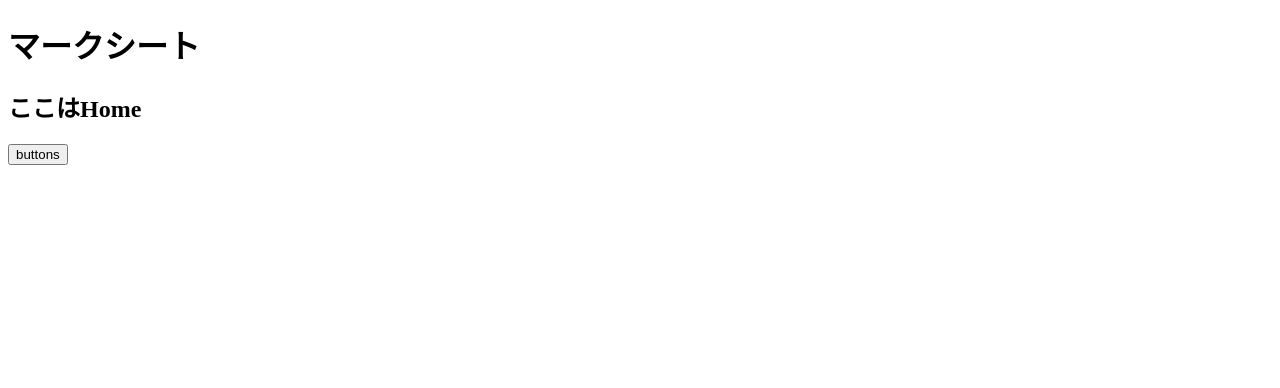
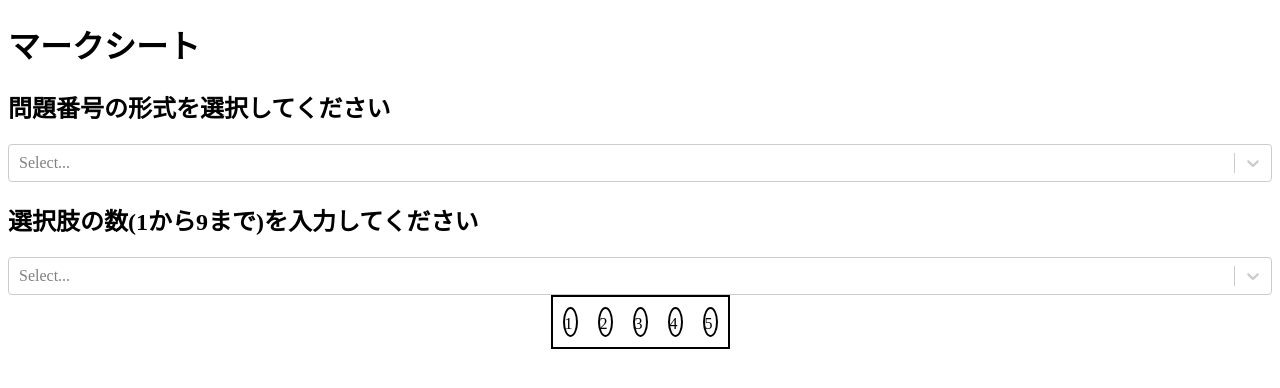
Before and after one commit to ken-hashimoto/marksheet-app, a React (Create React App) app: page / in a window 1280 px wide. Shown: the top 388 px of the page. Built offline with nearby package versions, Linux system fonts and the light colour scheme.

Commit message:
プルダウンの選択した値によって動的に選択肢の数が変わるようにした

```diff
--- a/src/App.jsx
+++ b/src/App.jsx
@@ -1,7 +1,5 @@
-import { ChoiceButtons } from "./components/ChoiceButtons";
-import styled from "styled-components";
+//import styled from "styled-components";
 import { Home } from "./routes/Home";
-import { Buttons } from "./routes/Buttons";
 import { NotFound } from "./routes/NotFound";
 import { Routes, Route } from "react-router-dom";
 export const App = () => {
@@ -10,23 +8,8 @@ export const App = () => {
       <h1>マークシート</h1>
       <Routes>
         <Route path="/" element={<Home />} />
-        <Route path="/buttons" element={<Buttons />} />
         <Route path="*" element={<NotFound />} />
       </Routes>
     </>
   );
 };
-// export const App = () => {
-//   const STitle = styled.h1`
-//     text-align: center;
-//   `;
-//   const SButtonsContainer = styled.div``;
-//   return (
-//     <>
-//       <STitle>マークシート</STitle>
-//       <SButtonsContainer>
-//         <ChoiceButtons cnt={5} />
-//       </SButtonsContainer>
-//     </>
-//   );
-// };
--- /dev/null
+++ b/src/pages/Home.js
@@ -0,0 +1,45 @@
+// import styled from "styled-components";
+import { useState } from "react";
+import { ChoiceButtons } from "../components/ChoiceButtons";
+import Select from "react-select";
+// 問題数の選択肢のプルダウンを生成
+const generateChoiceNumOptions = () => {
+  const maxNum = 9;
+  const options = [];
+  for (let i = 1; i < maxNum + 1; i++) {
+    const tmp = { value: i, key: i, label: String(i) };
+    options.push(tmp);
+  }
+  return options;
+};
+
+const SelectChoiceFormat = () => {
+  const options = [
+    { value: "alphabet", label: "アルファベット（A,B,C, ...）" },
+    { value: "number", label: "数字（1,2,3, ...）" },
+  ];
+  return <Select options={options} />;
+};
+const SelectChoiceNum = ({ value, handler }) => {
+  const options = generateChoiceNumOptions();
+  const handleChoiceNum = (e) => {
+    handler(e.value);
+  };
+  return <Select options={options} onChange={handleChoiceNum} />;
+};
+export const Home = () => {
+  const [ChoiceNum, setChoiceNum] = useState(5);
+
+  return (
+    <>
+      <h2>問題番号の形式を選択してください</h2>
+      <SelectChoiceFormat></SelectChoiceFormat>
+      <h2>選択肢の数(1から9まで)を入力してください</h2>
+      <SelectChoiceNum
+        value={ChoiceNum}
+        handler={setChoiceNum}
+      ></SelectChoiceNum>
+      <ChoiceButtons cnt={ChoiceNum}></ChoiceButtons>
+    </>
+  );
+};
--- a/src/routes/Buttons.js
+++ /dev/null
@@ -1,14 +0,0 @@
-import { useNavigate } from "react-router-dom";
-export const Buttons = () => {
-  const navigate = useNavigate();
-  const handleClick = () => {
-    // homeへ戻る
-    navigate("/", { state: { id: 1 } });
-  };
-  return (
-    <>
-      <h2>ここはButtons</h2>
-      <button onClick={handleClick}>Homeへ戻る</button>
-    </>
-  );
-};
--- a/src/routes/Home.js
+++ b/src/routes/Home.js
@@ -1,13 +1,4 @@
-import { useNavigate } from "react-router-dom";
+import { Home as PHome } from "../pages/Home";
 export const Home = () => {
-  const navigate = useNavigate();
-  const handleClick = () => {
-    navigate("/buttons", { state: { id: 1 } });
-  };
-  return (
-    <>
-      <h2>ここはHome</h2>
-      <button onClick={handleClick}> buttons </button>
-    </>
-  );
+  return <PHome></PHome>;
 };
```
